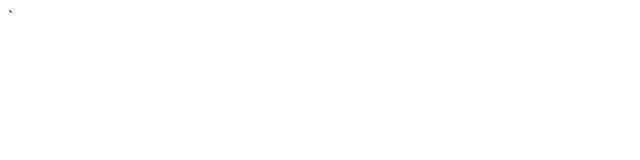
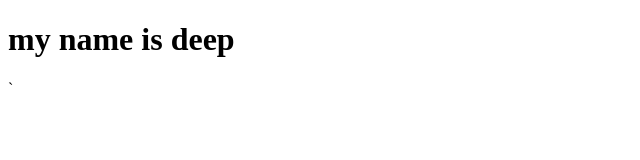
Before and after one commit to debaryaroy-ux/messi, a plain HTML site: page index.html in a window 1280 px wide. Shown: the whole page, without its empty margins (0-640 px from the left). Drawn offline with Linux system fonts and the light colour scheme.

Commit message:
edited index file

```diff
--- a/index.html
+++ b/index.html
@@ -6,6 +6,6 @@
     <title>Document</title>
 </head>
 <body>
-
+    <h1>my name is deep</h1>
 </body>
 </html>`
```
